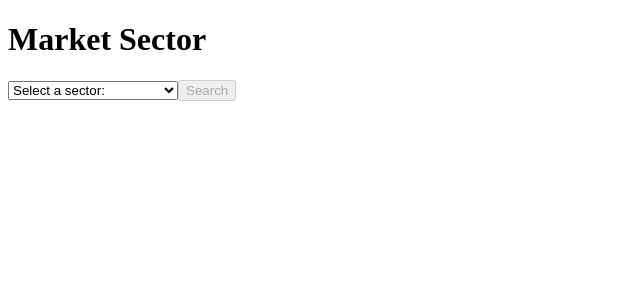
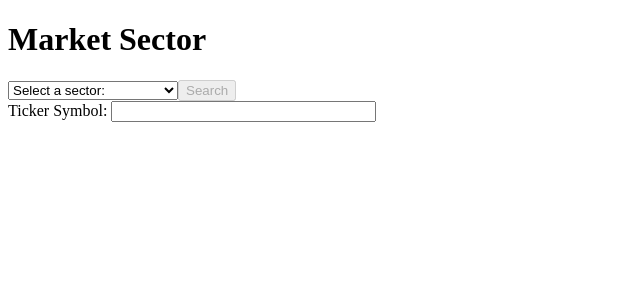
Before and after one commit to grayson073/search-all-the-things, a React app: page /companies in a window 1280 px wide. Shown: the top 300 px of the page, without its empty margins (0-640 px from the left). Built offline with nearby package versions, Linux system fonts and the light colour scheme; the HTML template or start-up script is replaced by a standard one.

Commit message:
Added single company API route and working to implement to router/components

```diff
--- a/src/components/App.js
+++ b/src/components/App.js
@@ -1,7 +1,7 @@
 import React, { Component } from 'react';
 import Header from './Header';
 import Results from './companies/Results';
-import { BrowserRouter as Router, Switch, Route } from 'react-router-dom';
+import { BrowserRouter as Router, Switch, Route, Redirect } from 'react-router-dom';
 
 class App extends Component {
 
@@ -17,6 +17,7 @@ class App extends Component {
           <main>
             <Switch>
               <Route exact path="/companies" component={Results}/>
+              <Redirect to="/"/>
             </Switch>
           </main>
         </div>
--- a/src/components/companies/Companies.js
+++ b/src/components/companies/Companies.js
@@ -9,7 +9,7 @@ export default class Companies extends Component {
   };
 
   static propTypes = {
-    results: PropTypes.arrayOf(Array),
+    results: PropTypes.arrayOf(Array)
   };
 
   handlePaging = (page) => {
--- a/src/components/companies/Results.js
+++ b/src/components/companies/Results.js
@@ -3,7 +3,7 @@ import Companies from './companies';
 import qs from 'query-string';
 import PropTypes from 'prop-types';
 // import Paging from '../paging';
-import { getStockData } from '../../services/iextradingAPI';
+import { getSectorData, getStockData } from '../../services/iextradingAPI';
 
 export default class Results extends Component {
 
@@ -31,7 +31,8 @@ export default class Results extends Component {
     const search = this.searchTerm;
     if(!search) return;
 
-    getStockData(search)
+    if(search.length > 5) {
+      getSectorData(search)
         .then(companies => {
           console.log('ALL COMPANIES', companies);
           let pages = [];
@@ -43,22 +44,17 @@ export default class Results extends Component {
           this.setState({ results: pages });
         });
     }
+    // else {
+    //   getStockData(search)
+    //     .then(company => {
+    //       console.log('ONE COMPANY', company);
+    //       this.setState({ results: company });
+    //     });
+    // }
 
-  // handleSearch = (sector) => {
-  //   this.setState({ sector }, () => {
-  //     getStockData(this.state.sector)
-  //       .then(companies => {
-  //         console.log('ALL COMPANIES', companies);
-  //         let pages = [];
-  //         for(let i = 0; i < companies.length; i += 25) {
-  //           let chunk = companies.slice(i, i + 25);
-  //           pages.push(chunk);
-  //         }
-  //         console.log('CHUNKS FOR EACH PAGE', pages);
-  //         this.setState({ companies: pages });
-  //       });
-  //   });
-  // };
+
+  }
+
 
   render() {
     const { results } = this.state;
--- a/src/components/search/Search.js
+++ b/src/components/search/Search.js
@@ -65,6 +65,11 @@ render() {
         ))}
       </select>
       <button disabled={!search}>Search</button>
+      <br/>
+      <label>
+      Ticker Symbol:&nbsp;
+      <input size="30" value={search} onChange={this.handleChangeSearch}></input>
+      </label>
     </form>
   );
 }
--- a/src/services/iextradingAPI.js
+++ b/src/services/iextradingAPI.js
@@ -4,6 +4,10 @@ const throwJson = json => { throw json; };
 const get = url => fetch(url)
   .then(r => r.ok ? r.json() : r.json().then(throwJson));
 
-export function getStockData(sector) {
+export function getSectorData(sector) {
   return get(`https://api.iextrading.com/1.0/stock/market/collection/sector?collectionName=${sector}`);
 }
+
+export function getStockData(symbol) {
+  return get(`https://api.iextrading.com/1.0/stock/${symbol}/batch?types=company,book,news`);
+}
```
Lines whose indentation alone changed are shown as unchanged.
